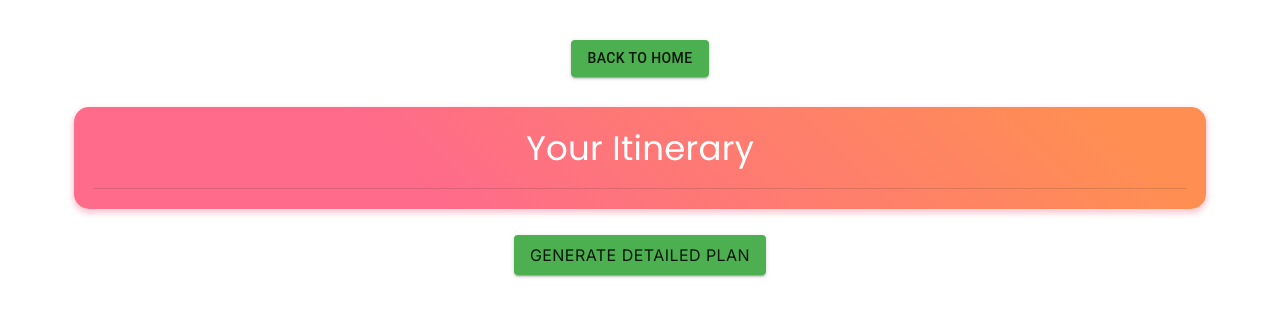
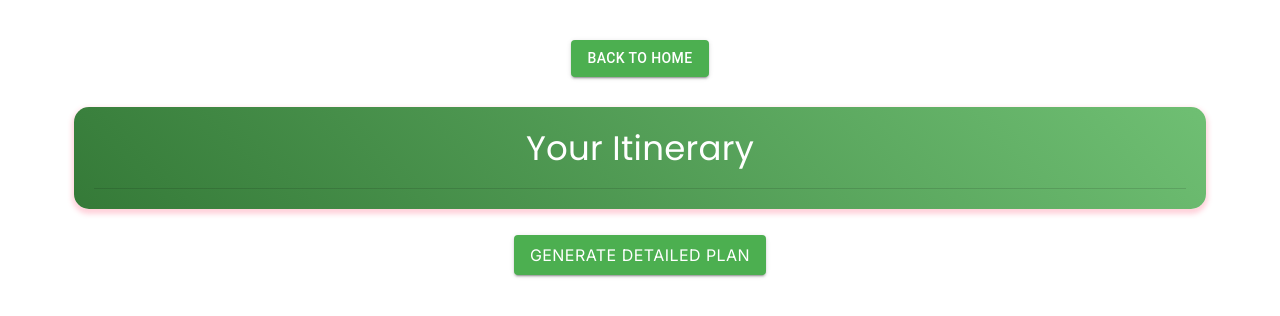
Before and after one commit to sprihajha/pennapps, a React (Create React App) app: page /#/receipt in a window 1280 px wide. Shown: the top 316 px of the page. Built offline with nearby package versions, Linux system fonts and the light colour scheme.

Commit message:
button style

```diff
--- a/src/App.js
+++ b/src/App.js
@@ -36,7 +36,7 @@ const Navigation = () => {
         onClick={handleCheckout}
         variant="contained"
         color="primary"
-        style={{ margin: "40px 0px 20px 0px" }}
+        style={{ margin: "40px 0px 20px 0px",color:"white"}}
       >
         Back to Home
       </Button>
--- a/src/components/Cart.js
+++ b/src/components/Cart.js
@@ -83,7 +83,7 @@ const Cart = ({ items, open, onClose, onRemove }) => {
             onClick={handleCheckout}
             variant="contained"
             color="primary"
-            style={{ margin: "10px" }}
+            style={{ margin: "10px", color: "white" }}
           >
             Itinerary
           </Button>
--- a/src/components/Receipt.js
+++ b/src/components/Receipt.js
@@ -70,6 +70,7 @@ const Receipt = ({ items, days }) => {
             fontFamily: "Inter",
             fontSize: "1rem",
             margin: "1em",
+            color: "white",
           }}
         >
           Generate Detailed Plan
@@ -102,7 +103,7 @@ const styles = {
     padding: "20px",
     margin: "10px",
     borderRadius: "15px",
-    background: "linear-gradient(45deg, #FE6B8B 30%, #FF8E53 90%)",
+    background: "linear-gradient(45deg, rgba(53, 122, 56, 1) 0%, rgba(111, 191, 115, 1) 100%)",
     color: "white",
     boxShadow: "0 3px 5px 2px rgba(255, 105, 135, .3)",
   },
--- a/src/components/Search.js
+++ b/src/components/Search.js
@@ -156,6 +156,7 @@ export default function Search({ onSearchResults, onDaysInputChange }) {
 					fontFamily: "Inter",
 					fontSize: "1rem",
 					marginBottom: "1rem",
+          color:"white"
 				}}
 			>
 				Search
```
